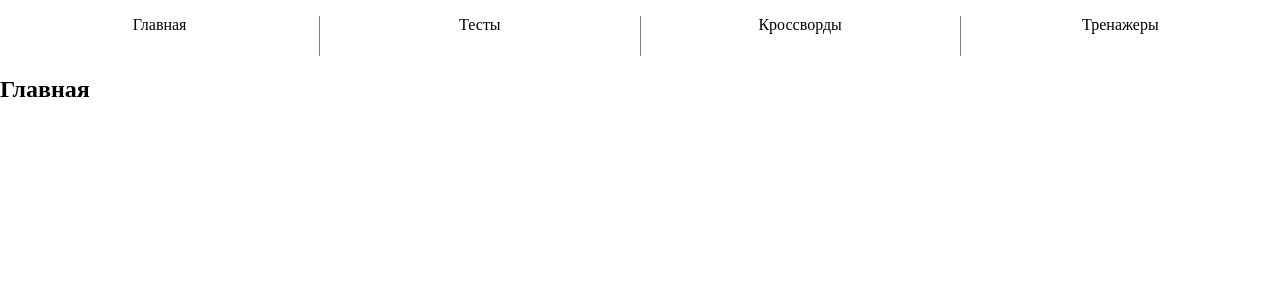
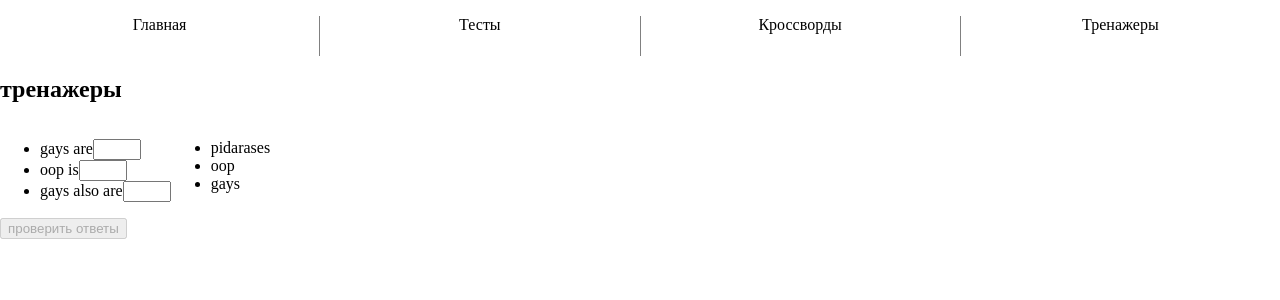
Before and after one commit to Vakenpro/fp-haskell-test, a React (Create React App) app: page /trainer/0 in a window 1280 px wide. Shown: the top 300 px of the page. Built offline with nearby package versions, Linux system fonts and the light colour scheme.

Commit message:
FP-1_Components: rewrite routes for components and pages, add pages, update constants

```diff
--- a/src/App.js
+++ b/src/App.js
@@ -1,9 +1,13 @@
 import React from 'react';
 import { BrowserRouter as Router, Switch, Route, Link } from 'react-router-dom';
+
 import Home from './mainPage';
-import Tests from './tests';
-import Crossword from './crossword';
-import Trens from './treners';
+import Test from './components/test/tests';
+import Tests from './pages/testPage/testPage';
+import Crossword from './components/crossword/crossword';
+import Crosswords from './pages/crosswordPage/crosswordPage';
+import Trainer from './components/trainer/trainer';
+import Trainers from './pages/trainers/trainers';
 
 import { Ul } from './styled';
 
@@ -20,10 +24,10 @@ export default function App() {
               <Link to="/tests">Тесты</Link>
             </li>
             <li>
-              <Link to="/cross">Кроссворды</Link>
+              <Link to="/crosswords">Кроссворды</Link>
             </li>
             <li>
-              <Link to="/tren">Тренажеры</Link>
+              <Link to="/trainers">Тренажеры</Link>
             </li>
           </Ul>
         </nav>
@@ -31,11 +35,20 @@ export default function App() {
           <Route path="/tests">
             <Tests />
           </Route>
-          <Route path="/cross">
+          <Route path="/test/:id">
+            <Test />
+          </Route>
+          <Route path="/crosswords">
+            <Crosswords />
+          </Route>
+          <Route path="/crossword/:id">
             <Crossword />
           </Route>
-          <Route path="/tren">
-            <Trens />
+          <Route path="/trainers">
+            <Trainers />
+          </Route>
+          <Route path="/trainer/:id">
+            <Trainer />
           </Route>
           <Route path="/">
             <Home />
--- a/src/crossword.js
+++ b/src/components/crossword/crossword.js
@@ -1,32 +1,12 @@
 import React, { useRef } from 'react';
 import Crossword from '@jaredreisinger/react-crossword';
+import { useLocation } from 'react-router-dom';
 
-const data = {
-  across: {
-    1: {
-      clue: 'are you gay',
-      answer: 'NO',
-      row: 0,
-      col: 0,
-    },
-    3: {
-      clue: 'gays are also',
-      answer: 'PIDORASES',
-      row: 2,
-      col: 1,
-    },
-  },
-  down: {
-    2: {
-      clue: 'part of programing where you use classes',
-      answer: 'OOP',
-      row: 0,
-      col: 1,
-    },
-  },
-};
+import { crosswordData } from './crosswordConstant';
 
 const CrosswordComponent = () => {
+  const crosswordId = useLocation().pathname.split('/')[2];
+  const data = crosswordData[crosswordId].data;
   const crossword = useRef();
   const handleClear = () => {
     alert(crossword.current.isCrosswordCorrect());
--- /dev/null
+++ b/src/components/crossword/crosswordConstant.js
@@ -0,0 +1,70 @@
+export const crosswordData = [
+  {
+    id: 0,
+    data: {
+      across: {
+        1: {
+          clue: 'are you gay',
+          answer: 'NO',
+          row: 0,
+          col: 0,
+        },
+        3: {
+          clue: 'gays are also',
+          answer: 'PIDORASES',
+          row: 2,
+          col: 1,
+        },
+      },
+      down: {
+        2: {
+          clue: 'part of programing where you use classes',
+          answer: 'OOP',
+          row: 0,
+          col: 1,
+        },
+      },
+    },
+  },
+  {
+    id: 1,
+    data: {
+      across: {
+        1: { clue: 'This', answer: 'XXX', row: 0, col: 0 },
+        4: { clue: 'is', answer: 'XXX', row: 0, col: 4 },
+        7: { clue: 'not', answer: 'XXX', row: 1, col: 0 },
+        8: { clue: 'a', answer: 'XXXX', row: 1, col: 4 },
+        10: { clue: 'real', answer: 'XX', row: 2, col: 0 },
+        11: { clue: 'crossword,', answer: 'XX', row: 2, col: 3 },
+        12: { clue: 'it', answer: 'XX', row: 2, col: 6 },
+        13: { clue: 'is', answer: 'XXXXXX', row: 3, col: 0 },
+        16: { clue: 'only', answer: 'XXXXXX', row: 4, col: 2 },
+        19: { clue: 'showing', answer: 'XX', row: 5, col: 0 },
+        21: { clue: 'the', answer: 'XX', row: 5, col: 3 },
+        22: { clue: 'kind', answer: 'XX', row: 5, col: 6 },
+        23: { clue: 'of', answer: 'XXXX', row: 6, col: 0 },
+        25: { clue: 'thing', answer: 'XXX', row: 6, col: 5 },
+        26: { clue: 'you', answer: 'XXX', row: 7, col: 1 },
+        27: { clue: 'can', answer: 'XXX', row: 7, col: 5 },
+      },
+      down: {
+        1: { clue: 'create.', answer: 'XXXX', row: 0, col: 0 },
+        2: { clue: 'All', answer: 'XXXX', row: 0, col: 1 },
+        3: { clue: 'of', answer: 'XX', row: 0, col: 2 },
+        4: { clue: 'the', answer: 'XXXXXX', row: 0, col: 4 },
+        5: { clue: 'answers', answer: 'XX', row: 0, col: 5 },
+        6: { clue: 'are', answer: 'XXX', row: 0, col: 6 },
+        9: { clue: '"X"', answer: 'XX', row: 1, col: 7 },
+        11: { clue: '', answer: 'XXXXXX', row: 2, col: 3 },
+        14: { clue: '', answer: 'XX', row: 3, col: 2 },
+        15: { clue: '', answer: 'XX', row: 3, col: 5 },
+        17: { clue: '', answer: 'XXXX', row: 4, col: 6 },
+        18: { clue: '', answer: 'XXXX', row: 4, col: 7 },
+        19: { clue: '', answer: 'XX', row: 5, col: 0 },
+        20: { clue: '', answer: 'XXX', row: 5, col: 1 },
+        24: { clue: '', answer: 'XX', row: 6, col: 2 },
+        25: { clue: '', answer: 'XX', row: 6, col: 5 },
+      },
+    },
+  },
+];
--- /dev/null
+++ b/src/components/test/testConstant.js
@@ -0,0 +1,70 @@
+export const testsData = [
+  {
+    id: 0,
+    data: [
+      {
+        id: 1,
+        question: 'Are you gay',
+        trueAnswerId: 1,
+        answers: [
+          { id: 1, text: 'No' },
+          { id: 2, text: 'Yes' },
+          { id: 3, text: 'Maybe' },
+          { id: 4, text: 'shjkgdfhsgd' },
+        ],
+      },
+      {
+        id: 2,
+        question: 'Are you student',
+        trueAnswerId: 2,
+        answers: [
+          { id: 1, text: 'No' },
+          { id: 2, text: 'Yes' },
+        ],
+      },
+      {
+        id: 3,
+        question: 'Are you human',
+        trueAnswerId: 2,
+        answers: [
+          { id: 1, text: 'No' },
+          { id: 2, text: 'Yes' },
+        ],
+      },
+    ],
+  },
+  {
+    id: 1,
+    data: [
+      {
+        id: 1,
+        question: 'this',
+        trueAnswerId: 1,
+        answers: [
+          { id: 1, text: 'No' },
+          { id: 2, text: 'Yes' },
+          { id: 3, text: 'Maybe' },
+          { id: 4, text: 'shjkgdfhsgd' },
+        ],
+      },
+      {
+        id: 2,
+        question: 'is',
+        trueAnswerId: 2,
+        answers: [
+          { id: 1, text: 'No' },
+          { id: 2, text: 'Yes' },
+        ],
+      },
+      {
+        id: 3,
+        question: 'second test',
+        trueAnswerId: 2,
+        answers: [
+          { id: 1, text: 'No' },
+          { id: 2, text: 'Yes' },
+        ],
+      },
+    ],
+  },
+];
--- a/src/tests.js
+++ b/src/components/test/tests.js
@@ -1,13 +1,17 @@
 import React, { useState, useEffect } from 'react';
-import { testdata } from './testConstant';
-const Tests = () => {
+import { useLocation } from 'react-router-dom';
+
+import { testsData } from './testConstant';
+const Test = () => {
+  const testId = useLocation().pathname.split('/')[2];
+  const testData = testsData[testId].data;
   const [disabled, setDisabled] = useState(true);
   const [chosenAnswers, setChosenAnswers] = useState([]);
   const [answersCount, setAnswersCount] = useState(0);
   const [trueAnswers, setTrueAnswers] = useState(0);
 
   useEffect(() => {
-    setDisabled(answersCount !== testdata.length);
+    setDisabled(answersCount !== testData.length);
   }, [answersCount]);
 
   const handleChoose = (id, value, answerId) => {
@@ -16,23 +20,23 @@ const Tests = () => {
     if (chosenAnswers.length === 0 || chosenAnswers.length === result.length) {
       setChosenAnswers([...chosenAnswers, item]);
       setAnswersCount(answersCount + 1);
-      setTrueAnswers(testdata[id].trueAnswerId === answerId ? trueAnswers + 1 : trueAnswers);
+      setTrueAnswers(testData[id].trueAnswerId === answerId ? trueAnswers + 1 : trueAnswers);
     } else {
       setChosenAnswers(chosenAnswers.map((answer) => (answer.id === id ? item : answer)));
-      setTrueAnswers(testdata[id].trueAnswerId === answerId ? trueAnswers + 1 : trueAnswers - 1);
+      setTrueAnswers(testData[id].trueAnswerId === answerId ? trueAnswers + 1 : trueAnswers - 1);
     }
   };
 
   const handleSubmit = () => {
-    trueAnswers === testdata.length
+    trueAnswers === testData.length
       ? alert('Все верно, вы гений')
-      : alert(`Правильных ответов:${trueAnswers} из ${testdata.length}`);
+      : alert(`Правильных ответов:${trueAnswers} из ${testData.length}`);
   };
 
   return (
     <>
       <ul>
-        {testdata.map((test) => (
+        {testData.map((test) => (
           <li key={test.id}>
             {test.question}
             <br />
@@ -59,4 +63,4 @@ const Tests = () => {
   );
 };
 
-export default Tests;
+export default Test;
--- a/src/treners.js
+++ b/src/components/trainer/trainer.js
@@ -1,12 +1,18 @@
 import React, { useState, useEffect } from 'react';
-import { trendata } from './trenersConstant';
+import { useLocation } from 'react-router-dom';
+
+import { trainersData } from './trainerConstant';
+
 const Trens = () => {
+  const trainerId = useLocation().pathname.split('/')[2];
+  const trainerdata = trainersData[trainerId].data;
+
   const [answersCount, setAnswersCount] = useState(0);
   const [chosenAnswers, setChosenAnswers] = useState([]);
   const [disabled, setDisabled] = useState(true);
 
   useEffect(() => {
-    setDisabled(answersCount !== trendata.left.length);
+    setDisabled(answersCount !== trainerdata.left.length);
   }, [answersCount]);
 
   const handleChange = ({ target }) => {
@@ -20,25 +26,27 @@ const Trens = () => {
     }
   };
   const handleClick = () => {
-    const result = trendata.left.filter((statement) => statement.answerId + 1 === +chosenAnswers[statement.id].value);
-    result.length === trendata.left.length
+    const result = trainerdata.left.filter(
+      (statement) => statement.answerId + 1 === +chosenAnswers[statement.id].value
+    );
+    result.length === trainerdata.left.length
       ? alert('Все верно, вы гений')
-      : alert(`Правильных ответов:${result.length} из ${trendata.left.length}`);
+      : alert(`Правильных ответов:${result.length} из ${trainerdata.left.length}`);
   };
   return (
     <>
       <h2>тренажеры</h2>
       <div style={{ display: 'flex' }}>
         <ul style={{ marginRigth: '200px' }}>
-          {trendata.left.map((statement) => (
+          {trainerdata.left.map((statement) => (
             <li key={statement.id}>
               {statement.text}
-              <input id={statement.id} type="number" min="1" max={trendata.left.length} onChange={handleChange} />
+              <input id={statement.id} type="number" min="1" max={trainerdata.left.length} onChange={handleChange} />
             </li>
           ))}
         </ul>
         <ul>
-          {trendata.right.map((statement) => (
+          {trainerdata.right.map((statement) => (
             <li key={statement.id}>{statement.text}</li>
           ))}
         </ul>
--- /dev/null
+++ b/src/components/trainer/trainerConstant.js
@@ -0,0 +1,76 @@
+export const trainersData = [
+  {
+    id: 0,
+    data: {
+      left: [
+        {
+          id: 0,
+          text: 'gays are',
+          answerId: 2,
+        },
+        {
+          id: 1,
+          text: 'oop is',
+          answerId: 1,
+        },
+        {
+          id: 2,
+          text: 'gays also are',
+          answerId: 0,
+        },
+      ],
+      right: [
+        {
+          id: 0,
+          text: 'pidarases',
+        },
+        {
+          id: 1,
+          text: 'oop',
+          answerId: 1,
+        },
+        {
+          id: 2,
+          text: 'gays',
+        },
+      ],
+    },
+  },
+  {
+    id: 1,
+    data: {
+      left: [
+        {
+          id: 0,
+          text: 'this',
+          answerId: 2,
+        },
+        {
+          id: 1,
+          text: 'is',
+          answerId: 1,
+        },
+        {
+          id: 2,
+          text: 'second trainer',
+          answerId: 0,
+        },
+      ],
+      right: [
+        {
+          id: 0,
+          text: 'pidarases',
+        },
+        {
+          id: 1,
+          text: 'oop',
+          answerId: 1,
+        },
+        {
+          id: 2,
+          text: 'gays',
+        },
+      ],
+    },
+  },
+];
--- /dev/null
+++ b/src/pages/crosswordPage/crosswordPage.js
@@ -0,0 +1,14 @@
+import React from 'react';
+import { Link } from 'react-router-dom';
+import { crosswordData } from '../../components/crossword/crosswordConstant';
+export default function () {
+  return (
+    <ul>
+      {crosswordData.map((elem) => (
+        <li key={elem.id}>
+          <Link to={`crossword/${elem.id}`}>Кроссворд № {elem.id + 1}</Link>
+        </li>
+      ))}
+    </ul>
+  );
+}
--- /dev/null
+++ b/src/pages/testPage/testPage.js
@@ -0,0 +1,14 @@
+import React from 'react';
+import { Link } from 'react-router-dom';
+import { testsData } from '../../components/test/testConstant';
+export default function () {
+  return (
+    <ul>
+      {testsData.map((elem) => (
+        <li key={elem.id}>
+          <Link to={`test/${elem.id}`}>Тест № {elem.id + 1}</Link>
+        </li>
+      ))}
+    </ul>
+  );
+}
--- /dev/null
+++ b/src/pages/trainers/trainers.js
@@ -0,0 +1,14 @@
+import React from 'react';
+import { Link } from 'react-router-dom';
+import { trainersData } from '../../components/trainer/trainerConstant';
+export default function () {
+  return (
+    <ul>
+      {trainersData.map((elem) => (
+        <li key={elem.id}>
+          <Link to={`trainer/${elem.id}`}>Тренажер № {elem.id + 1}</Link>
+        </li>
+      ))}
+    </ul>
+  );
+}
--- a/src/testConstant.js
+++ /dev/null
@@ -1,31 +0,0 @@
-export const testdata = [
-  {
-    id: 1,
-    question: 'Are you gay',
-    trueAnswerId: 1,
-    answers: [
-      { id: 1, text: 'No' },
-      { id: 2, text: 'Yes' },
-      { id: 3, text: 'Maybe' },
-      { id: 4, text: 'shjkgdfhsgd' },
-    ],
-  },
-  {
-    id: 2,
-    question: 'Are you student',
-    trueAnswerId: 2,
-    answers: [
-      { id: 1, text: 'No' },
-      { id: 2, text: 'Yes' },
-    ],
-  },
-  {
-    id: 3,
-    question: 'Are you human',
-    trueAnswerId: 2,
-    answers: [
-      { id: 1, text: 'No' },
-      { id: 2, text: 'Yes' },
-    ],
-  },
-];
--- a/src/trenersConstant.js
+++ /dev/null
@@ -1,34 +0,0 @@
-export const trendata = {
-  left: [
-    {
-      id: 0,
-      text: 'gays are',
-      answerId: 2,
-    },
-    {
-      id: 1,
-      text: 'oop is',
-      answerId: 1,
-    },
-    {
-      id: 2,
-      text: 'gays also are',
-      answerId: 0,
-    },
-  ],
-  right: [
-    {
-      id: 0,
-      text: 'pidarases',
-    },
-    {
-      id: 1,
-      text: 'oop',
-      answerId: 1,
-    },
-    {
-      id: 2,
-      text: 'gays',
-    },
-  ],
-};
```
